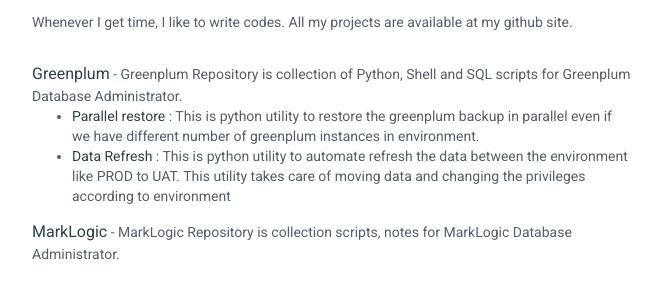
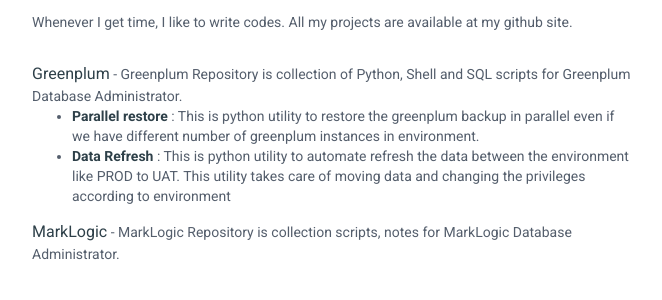
Before and after one commit to pgyogesh/online-cv, a Jekyll site: the page built from index.html, in a window 1280 px wide. Shown: the part 928-1228 px from the top of the page, without its empty margins (188-850 px from the left). Built offline with Jekyll 4.4.1, drawn with Linux system fonts in a browser that asks for light colours.

```diff
--- a/_data/projects.yml
+++ b/_data/projects.yml
@@ -6,8 +6,8 @@
   link: "https://www.github.com/pgyogesh/greenplum"
   tagline: "Greenplum Repository is collection of Python, Shell and SQL scripts for Greenplum Database Administrator.
   <ul style='list-style-type:disc'>
-    <li> <a href='http://pgyogesh.com/blog/greenplum/python/parallel-restore-using-python/'> Parallel restore </a>: This is python utility to restore the greenplum backup in parallel even if we have different number of greenplum instances in environment. </li>
-    <li> <a href='http://pgyogesh.com/blog/greenplum/greenplum-environment-refresh/'> Data Refresh </a>: This is python utility to automate refresh the data between the environment like PROD to UAT. This utility takes care of moving data and changing the privileges according to environment"
+    <li> <strong> <a href='http://pgyogesh.com/blog/greenplum/python/parallel-restore-using-python/'> Parallel restore </a> </strong>: This is python utility to restore the greenplum backup in parallel even if we have different number of greenplum instances in environment. </li>
+    <li> <strong> <a href='http://pgyogesh.com/blog/greenplum/greenplum-environment-refresh/'> Data Refresh </a> </strong>: This is python utility to automate refresh the data between the environment like PROD to UAT. This utility takes care of moving data and changing the privileges according to environment"
 
 - project:
   title: MarkLogic
```
